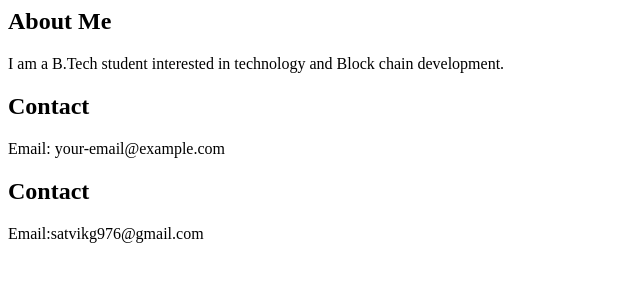
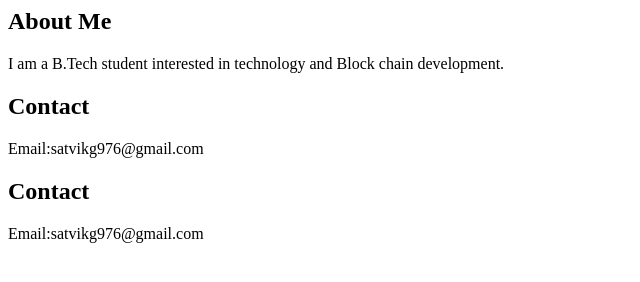
Before and after one commit to satvikg976-sys/portfolio-cloud, a plain HTML site: page index.html in a window 1280 px wide. Shown: the full height of the page, 0-640 px from the left. Drawn offline with Linux system fonts and the light colour scheme.

Commit message:
Update index.html

```diff
--- a/index.html
+++ b/index.html
@@ -1,5 +1,5 @@
 <h2>About Me</h2><p>I am a B.Tech student interested in technology and Block chain development.</p>
 <h2>Contact</h2>
-<p>Email: your-email@example.com</p>
+<p>Email:satvikg976@gmail.com</p>
 <h2>Contact</h2>
 <p>Email:satvikg976@gmail.com</p>
```
